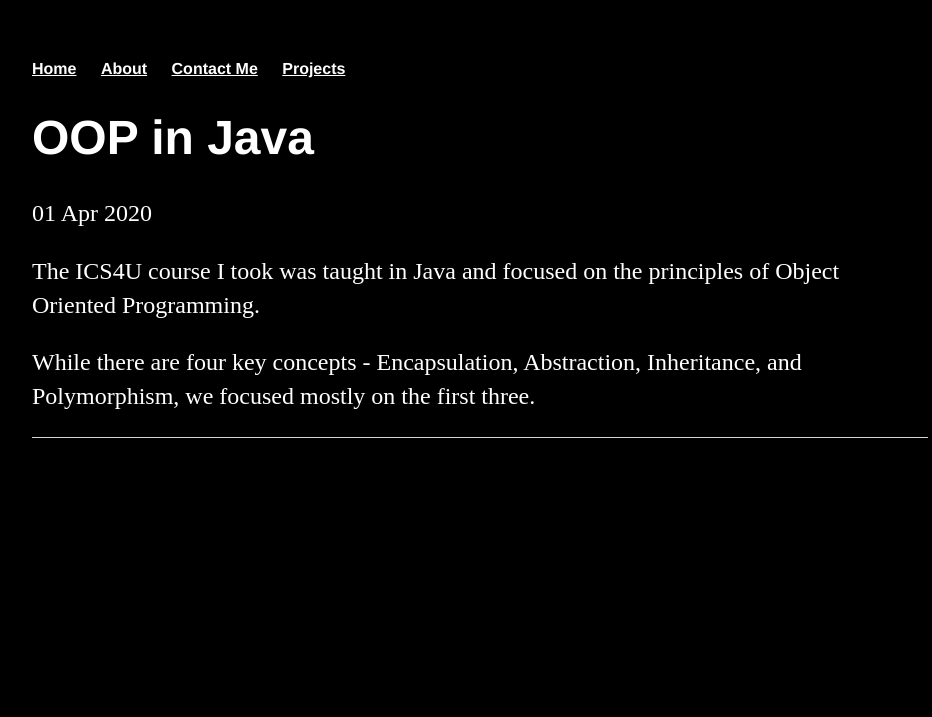
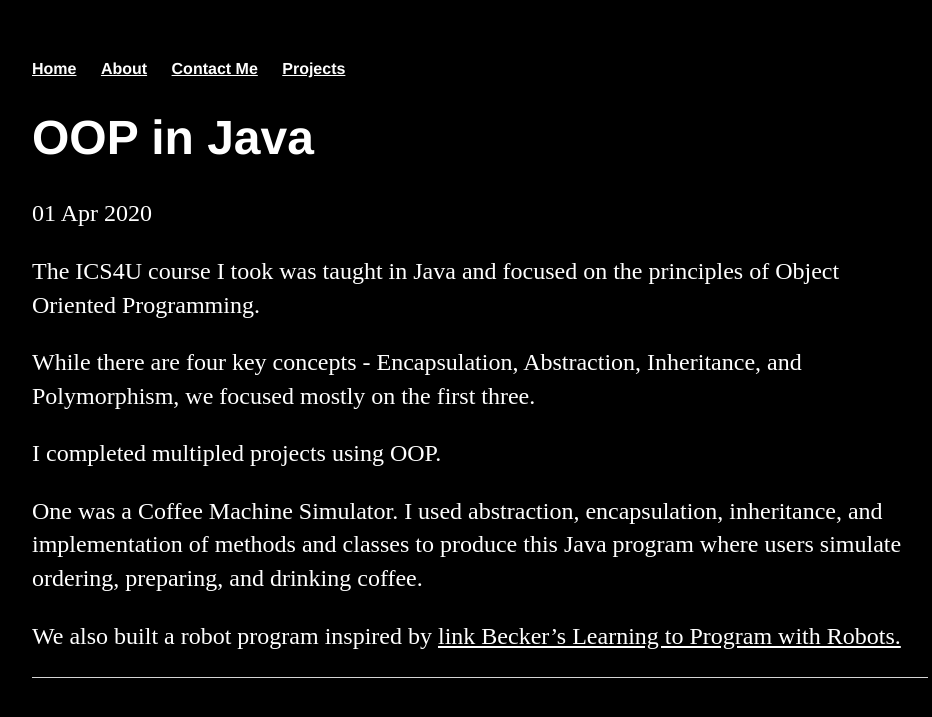
Before and after one commit to rachel-scott/rachel-scott.github.io, a Jekyll site: the page built from _posts/2020-04-01-OOP-in-Java.md, in a window 1280 px wide. Shown: the top 717 px of the page, without its empty margins (160-1092 px from the left). Built offline with Jekyll 4.4.1, drawn with Linux system fonts in a browser that asks for light colours.

Commit message:
Update 2020-04-01-OOP-in-Java.md

```diff
--- a/_posts/2020-04-01-OOP-in-Java.md
+++ b/_posts/2020-04-01-OOP-in-Java.md
@@ -7,3 +7,9 @@ date: 2020-04-01
 The ICS4U course I took was taught in Java and focused on the principles of Object Oriented Programming.
 
 While there are four key concepts - Encapsulation, Abstraction, Inheritance, and Polymorphism, we focused mostly on the first three.
+
+I completed multipled projects using OOP.
+
+One was a Coffee Machine Simulator. I used abstraction, encapsulation, inheritance, and implementation of methods and classes to produce this Java program where users simulate ordering, preparing, and drinking coffee.
+
+We also built a robot program inspired by <a href="https://cs.uwaterloo.ca/~bwbecker/papers/oopsla99/">link Becker's Learning to Program with Robots. </a>
```
